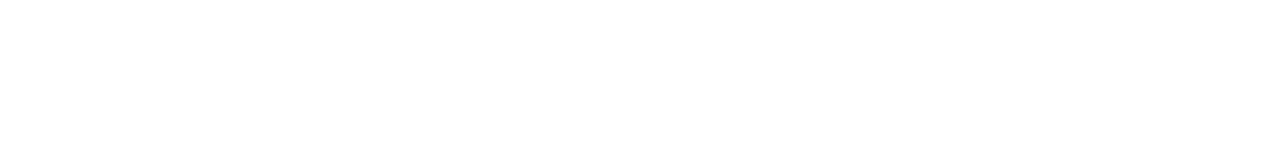
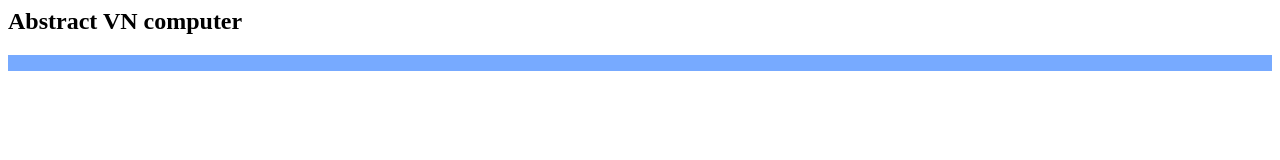
Before and after one commit to chainjazz/nvm, a plain HTML site: page docs/index.html in a window 1280 px wide. Drawn offline with Linux system fonts and the light colour scheme.

Commit message:
vmas: ghdocs update

```diff
--- a/docs/index.html
+++ b/docs/index.html
@@ -6,7 +6,11 @@
 </HEAD>
 
 <BODY>
+<H2>
+Abstract VN computer
+</H2>
 
+<DIV id="hbardiv"></DIV>
 
 
 <SCRIPT type="text/javascript" src="ghpageClass.js"></SCRIPT>
--- a/docs/main.css
+++ b/docs/main.css
@@ -0,0 +1,6 @@
+#hbardiv {
+
+	background-color: #77AAFF;
+	width: 100%;
+	height: 1em;
+}
```
